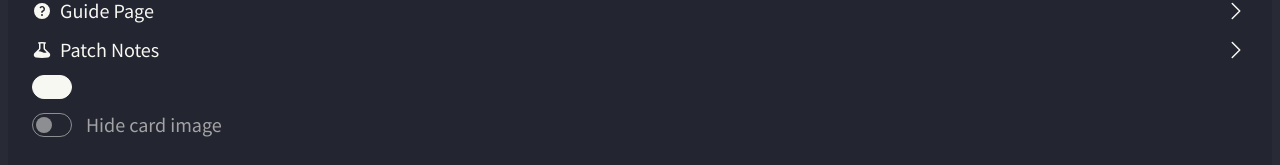
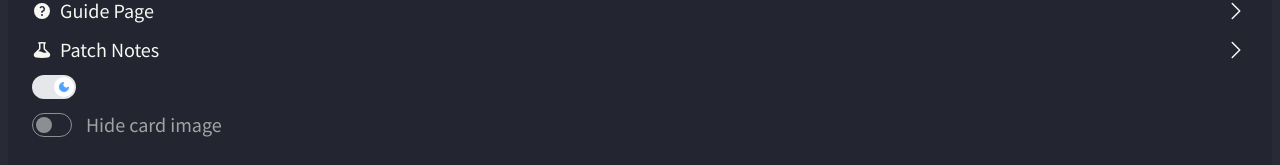
Before and after one commit to pathas-dev/fujifilm-x-recipes, a Next.js app: page /en/settings in a window 1280 px wide. Shown: the part 173-338 px from the top of the page. Built offline with nearby package versions, Linux system fonts and the light colour scheme; no server answers.

Commit message:
style: daisy v5 변경 사항 적용

```diff
--- a/src/components/common/Navigation.tsx
+++ b/src/components/common/Navigation.tsx
@@ -50,7 +50,7 @@ const NavigationBottom = ({ titles }: INavigationProps) => {
       transition={{ duration: 0.4 }}
       initial={{ opacity: 0.3, translateY: "150%" }}
       animate={{ opacity: 1, translateY: "0%" }}
-      className="btm-nav w-full z-50 relative md:hidden"
+      className="dock w-full z-50 relative md:hidden"
     >
       {buttonProps.map((buttonProp) => (
         <NavButton
--- a/src/components/settings/ThemeSwitch.tsx
+++ b/src/components/settings/ThemeSwitch.tsx
@@ -1,11 +1,11 @@
-'use client';
+"use client";
 
-import { setCookieTheme } from '@/app/actions';
-import { useCallback, useEffect, useState } from 'react';
+import { setCookieTheme } from "@/app/actions";
+import { useCallback, useEffect, useState } from "react";
 
-const THEME_ATTRIBUTE = 'data-theme';
-const DARK_THEME = 'dracula';
-const LIGHT_THEME = 'retro';
+const THEME_ATTRIBUTE = "data-theme";
+const DARK_THEME = "dracula";
+const LIGHT_THEME = "retro";
 
 export const DEFAULT_THEME = DARK_THEME;
 
@@ -15,9 +15,9 @@ const ThemeSwitch = () => {
   useEffect(() => {
     const initialTheme =
       document
-        .getElementsByTagName('html')
+        .getElementsByTagName("html")
         ?.item(0)
-        ?.getAttribute(THEME_ATTRIBUTE) ?? '';
+        ?.getAttribute(THEME_ATTRIBUTE) ?? "";
 
     const isDarkThemeAtFirst = initialTheme === DARK_THEME;
     setIsDarkTheme(isDarkThemeAtFirst);
@@ -29,7 +29,7 @@ const ThemeSwitch = () => {
       const response = await setCookieTheme(nextTheme);
       const isSuccess = !!response;
       if (isSuccess) {
-        const html = document.getElementsByTagName('html').item(0);
+        const html = document.getElementsByTagName("html").item(0);
         html?.setAttribute(THEME_ATTRIBUTE, nextTheme);
         setIsDarkTheme(!isDarkTheme);
       }
@@ -39,19 +39,37 @@ const ThemeSwitch = () => {
   }, [isDarkTheme]);
 
   return (
-    <label className="cursor-pointer grid place-items-center">
+    <label className="cursor-pointer relative inline-flex items-center">
       <input
         type="checkbox"
-        className="toggle theme-controller bg-base-content row-start-1 col-start-1 col-span-2"
+        className="sr-only"
         checked={isDarkTheme}
         readOnly
         onClick={handleClick}
       />
+      <div className="relative w-11 h-6 bg-gray-200 rounded-full transition-colors duration-200 ease-in-out dark:bg-gray-700">
+        <div
+          className={`absolute top-0.5 left-0.5 w-5 h-5 bg-white rounded-full transition-transform duration-200 ease-in-out flex items-center justify-center ${
+            isDarkTheme ? "translate-x-5" : "translate-x-0"
+          }`}
+        >
+          {isDarkTheme ? (
             <svg
-        className="col-start-1 row-start-1 stroke-amber-400 fill-amber-400"
+              className="w-3 h-3 stroke-blue-400 fill-blue-400"
               xmlns="http://www.w3.org/2000/svg"
-        width="14"
-        height="14"
+              viewBox="0 0 24 24"
+              fill="none"
+              stroke="currentColor"
+              strokeWidth="2"
+              strokeLinecap="round"
+              strokeLinejoin="round"
+            >
+              <path d="M21 12.79A9 9 0 1 1 11.21 3 7 7 0 0 0 21 12.79z"></path>
+            </svg>
+          ) : (
+            <svg
+              className="w-3 h-3 stroke-amber-400 fill-amber-400"
+              xmlns="http://www.w3.org/2000/svg"
               viewBox="0 0 24 24"
               fill="none"
               stroke="currentColor"
@@ -62,20 +80,9 @@ const ThemeSwitch = () => {
               <circle cx="12" cy="12" r="5" />
               <path d="M12 1v2M12 21v2M4.2 4.2l1.4 1.4M18.4 18.4l1.4 1.4M1 12h2M21 12h2M4.2 19.8l1.4-1.4M18.4 5.6l1.4-1.4" />
             </svg>
-      <svg
-        className="col-start-2 row-start-1 stroke-blue-400 fill-blue-400"
-        xmlns="http://www.w3.org/2000/svg"
-        width="14"
-        height="14"
-        viewBox="0 0 24 24"
-        fill="none"
-        stroke="currentColor"
-        strokeWidth="2"
-        strokeLinecap="round"
-        strokeLinejoin="round"
-      >
-        <path d="M21 12.79A9 9 0 1 1 11.21 3 7 7 0 0 0 21 12.79z"></path>
-      </svg>
+          )}
+        </div>
+      </div>
     </label>
   );
 };
```
Lines whose indentation alone changed are shown as unchanged.
